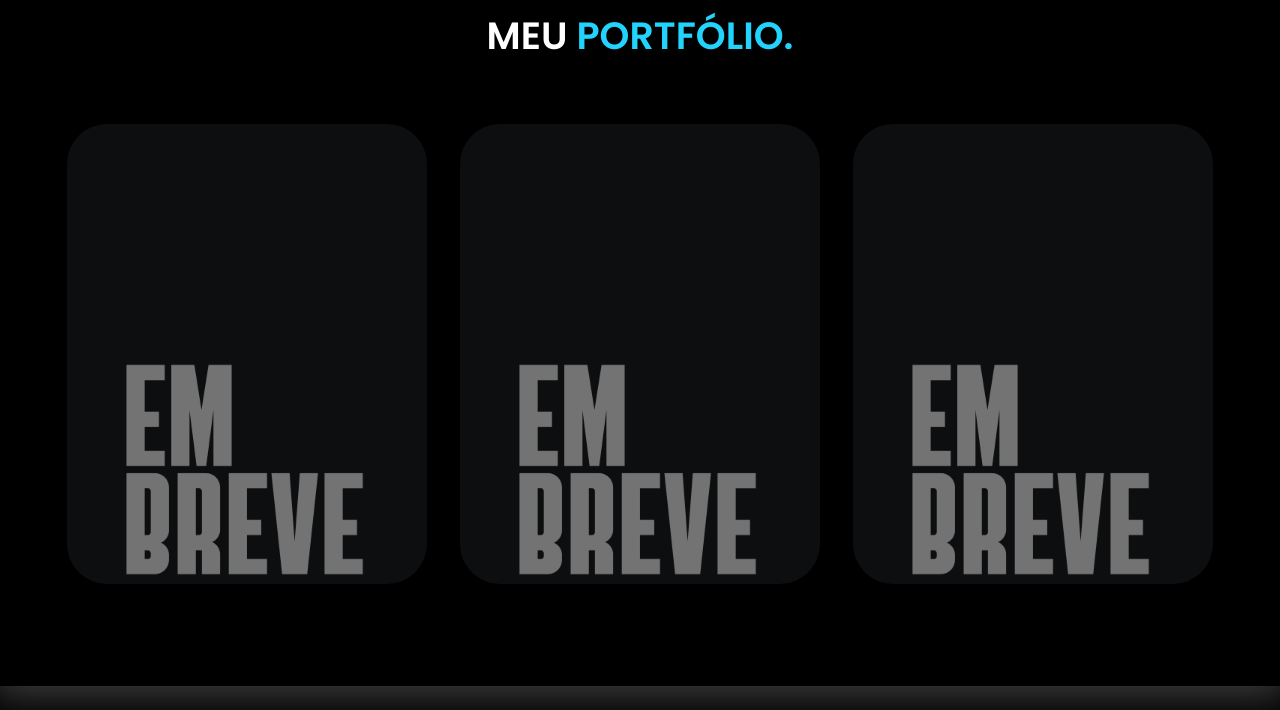
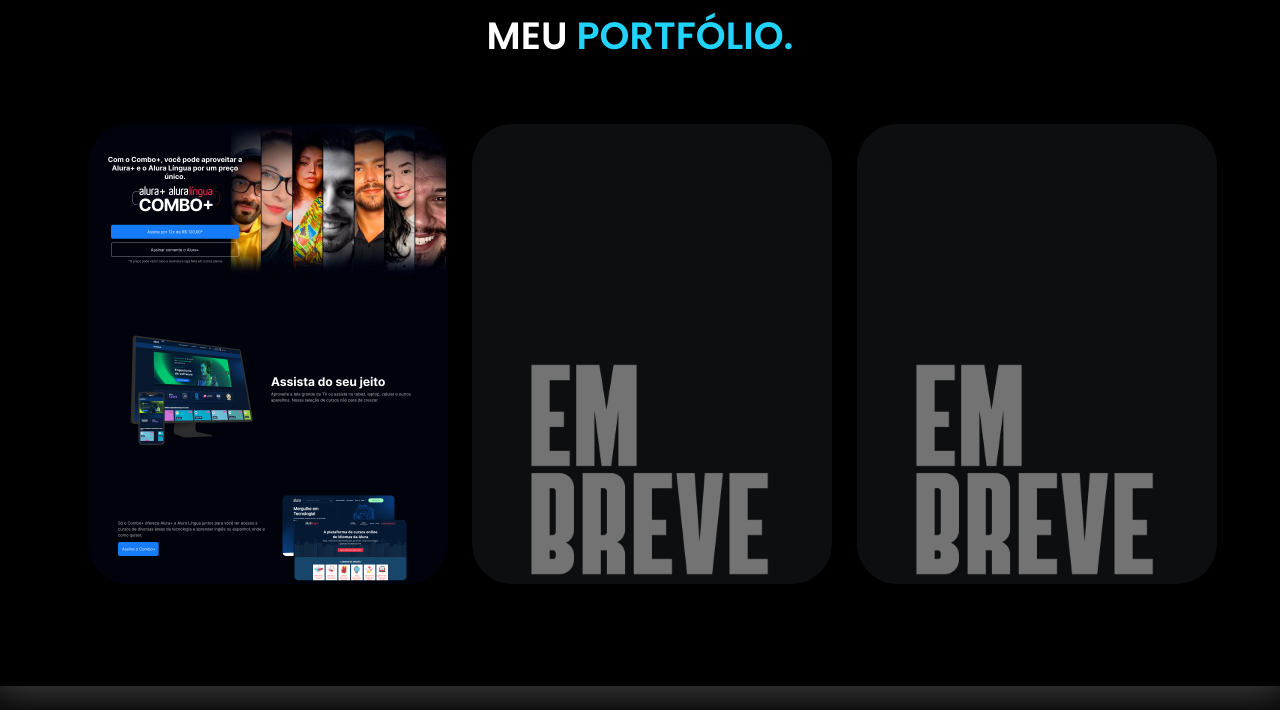
Before and after one commit to Viniciusvi/MeuPortf-lio, a plain HTML site: page index.html in a window 1280 px wide. Shown: the part 2000-2710 px from the top of the page. Drawn offline with nearby package versions, Linux system fonts and the light colour scheme.

Commit message:
Add Projeto Alura +

```diff
--- a/css/style.css
+++ b/css/style.css
@@ -268,6 +268,23 @@ section#portfolio .flex {
     background-position: 100% 100%;
 }
 
+.img-port-1 {
+    width: 360px;
+    height: 460px;
+    background-color: #22d4fd;
+    background-image: url(/img/Desktop\ -\ 2.png);
+    background-size: cover;
+    background-position: 100% 0%;
+    transition: 4s;
+    cursor: pointer;
+    border-radius: 40px;
+    position: relative;
+}
+
+.img-port-1:hover {
+    background-position: 100% 100%;
+}
+
 .overlay {
     position: absolute;
     top: 0;
--- a/index.html
+++ b/index.html
@@ -108,9 +108,11 @@
             <div class="interface-estilo-geral">
                 <h2 class="titulo">Meu <span>portfólio.</span></h2>
                 <div class="flex">
-                    <div class="img-port">
-                        <div class="overlay">Projeto 1</div>
-                    </div>
+                    <a href="https://alura-nine-taupe.vercel.app/"></a>
+                        <div class="img-port-1">
+                            <div class="overlay">Alura +</div>
+                        </div>
+                    </a>
                     <div class="img-port">
                         <div class="overlay">Projeto 2</div>
                     </div>
```
Also changed, not shown: img/Desktop - 2.png (added).
